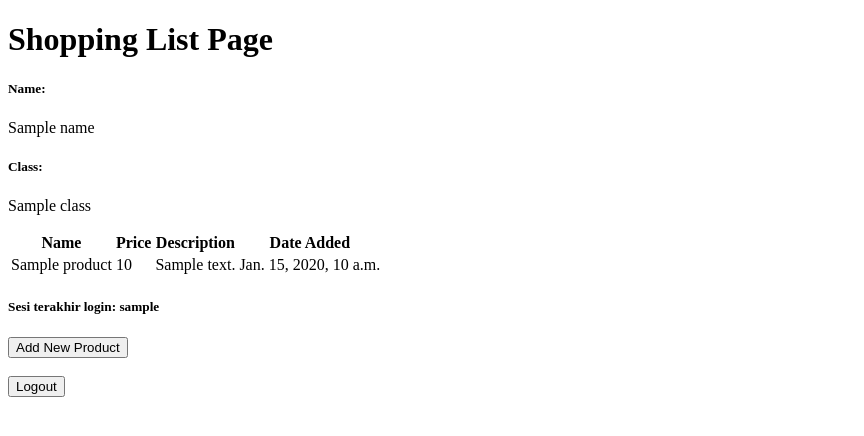
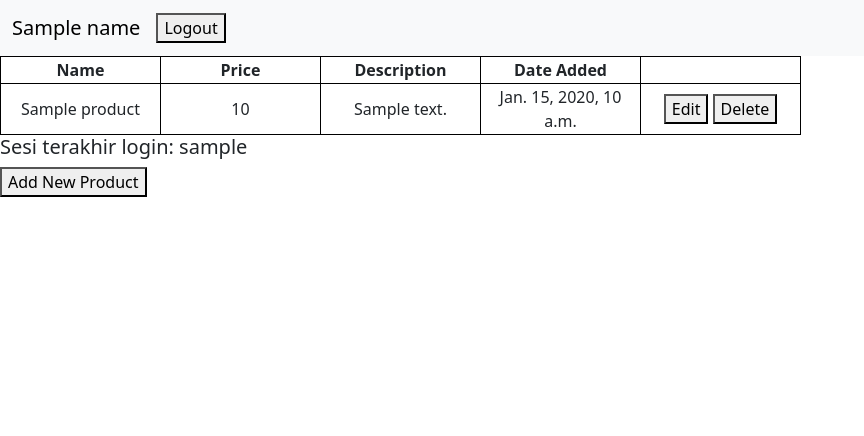
Before and after one commit to cnotgate/shopping-list, a Django app: template main/templates/main.html in a window 1280 px wide. Shown: the top 436 px of the page, without its empty margins (0-864 px from the left). Run offline with Django 4.2, Linux system fonts and the light colour scheme; the template is opened without the code that fills it: most values are stand-ins (such as "Sample title", 1, 10 or a date in 2020).

Commit message:
selesai tutorial

```diff
--- a/main/templates/main.html
+++ b/main/templates/main.html
@@ -1,13 +1,32 @@
 {% extends 'base.html' %}
 
 {% block content %}
-<h1>Shopping List Page</h1>
 
-<h5>Name:</h5>
+<nav class="navbar navbar-expand-lg bg-body-tertiary">
+  <div class="container-fluid">
+    <a class="navbar-brand" href="#">{{name}}</a>
+    <button class="navbar-toggler" type="button" data-bs-toggle="collapse" data-bs-target="#navbarSupportedContent"
+      aria-controls="navbarSupportedContent" aria-expanded="false" aria-label="Toggle navigation">
+      <span class="navbar-toggler-icon"></span>
+    </button>
+    <div class="collapse navbar-collapse" id="navbarSupportedContent">
+      <ul class="navbar-nav me-auto mb-2 mb-lg-0">
+        <li>
+          <a href="{% url 'main:logout' %}">
+            <button>
+              Logout
+            </button>
+          </a>
+        </li>
+    </div>
+  </div>
+</nav>
+
+<!-- <h5>Name:</h5>
 <p>{{name}}</p>
 
 <h5>Class:</h5>
-<p>{{class}}</p>
+<p>{{class}}</p> -->
 
 <table>
   <tr>
@@ -25,6 +44,19 @@
     <td>{{product.price}}</td>
     <td>{{product.description}}</td>
     <td>{{product.date_added}}</td>
+    <td>
+      <a href="{% url 'main:edit_product' product.pk %}">
+        <button>
+          Edit
+        </button>
+      </a>
+      <a href="{% url 'main:delete_product' product.pk %}">
+        <button>
+          Delete
+        </button>
+      </a>
+    </td>
+
   </tr>
   {% endfor %}
 </table>
@@ -40,10 +72,23 @@
 <br>
 <br>
 
-<a href="{% url 'main:logout' %}">
-  <button>
-    Logout
-  </button>
-</a>
+<style>
+  a {
+    text-decoration: none;
+  }
+
+  table,
+  th,
+  td {
+    border: 1px solid black;
+    border-collapse: collapse;
+    text-align: center;
+    table-layout: fixed;
+  }
+
+  td {
+    width: 10em;
+  }
+</style>
 
 {% endblock content %}
--- a/main/urls.py
+++ b/main/urls.py
@@ -1,5 +1,5 @@
 from django.urls import path
-from main.views import show_main, register, login_user, logout_user, create_product, show_xml, show_json, show_json_by_id, show_xml_by_id
+from main.views import show_main, register, login_user, logout_user, create_product, show_xml, show_json, show_json_by_id, show_xml_by_id, edit_product, delete_product
 
 app_name = 'main'
 
@@ -13,4 +13,6 @@
     path('register/', register, name='register'),
     path('login/', login_user, name='login'),
     path('logout/', logout_user, name='logout'),
+    path('edit-product/<int:id>', edit_product, name='edit_product'),
+    path('delete/<int:id>', delete_product, name='delete_product'),
 ]
--- a/templates/base.html
+++ b/templates/base.html
@@ -3,11 +3,21 @@
 <html lang="en">
 
 <head>
+	{% block meta %}
 	<meta charset="UTF-8" />
 	<meta name="viewport" content="width=device-width, initial-scale=1.0" />
-	{% block meta %}
-
 	{% endblock meta %}
+	<link href="https://cdn.jsdelivr.net/npm/bootstrap@5.3.2/dist/css/bootstrap.min.css" rel="stylesheet"
+		integrity="sha384-T3c6CoIi6uLrA9TneNEoa7RxnatzjcDSCmG1MXxSR1GAsXEV/Dwwykc2MPK8M2HN" crossorigin="anonymous">
+	<script src="https://code.jquery.com/jquery-3.6.0.min.js"
+		integrity="sha384-KyZXEAg3QhqLMpG8r+J4jsl5c9zdLKaUk5Ae5f5b1bw6AUn5f5v8FZJoMxm6f5cH1"
+		crossorigin="anonymous"></script>
+	<script src="https://cdn.jsdelivr.net/npm/@popperjs/core@2.11.8/dist/umd/popper.min.js"
+		integrity="sha384-I7E8VVD/ismYTF4hNIPjVp/Zjvgyol6VFvRkX/vR+Vc4jQkC+hVqc2pM8ODewa9r"
+		crossorigin="anonymous"></script>
+	<script src="https://cdn.jsdelivr.net/npm/bootstrap@5.3.2/dist/js/bootstrap.min.js"
+		integrity="sha384-BBtl+eGJRgqQAUMxJ7pMwbEyER4l1g+O15P+16Ep7Q9Q+zqX6gSbd85u4mG4QzX+"
+		crossorigin="anonymous"></script>
 </head>
 
 <body>
```
Also changed, not shown: main/templates/edit_product.html (added, +22 -0 lines), main/views.py (+25 -0 lines), db.sqlite3.
